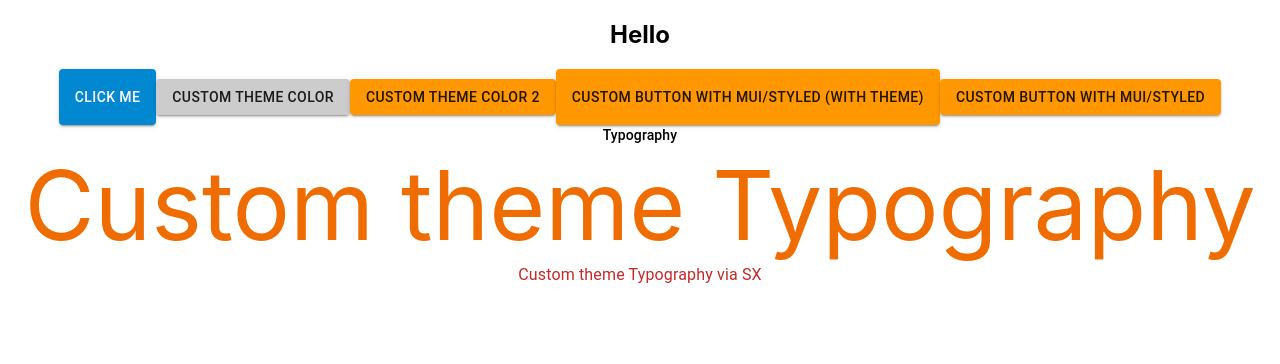
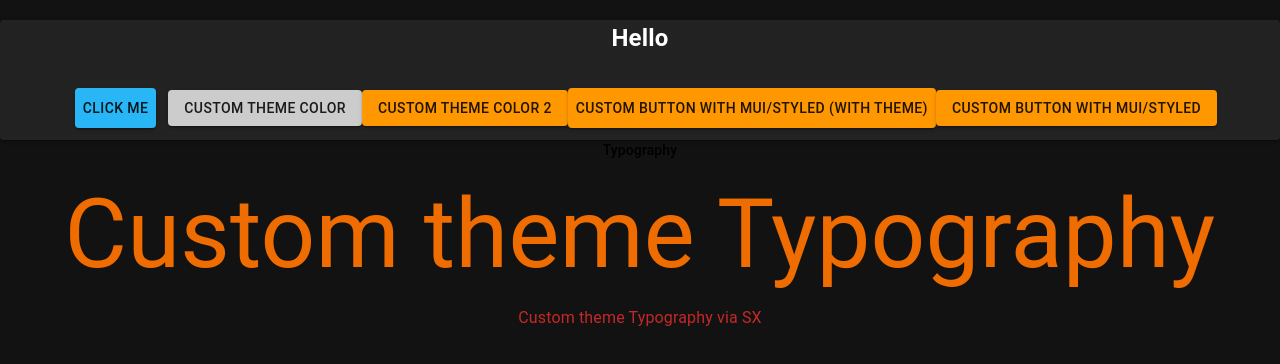
Before and after one commit to Dina2703/mui-v5-examples, a React (Create React App) app: page / in a window 1280 px wide. Shown: the top 364 px of the page. Built offline with nearby package versions, Linux system fonts and the light colour scheme.

Commit message:
dark and Light mode in MUI

```diff
--- a/src/App.js
+++ b/src/App.js
@@ -1,41 +1,39 @@
-import { Button, Typography } from "@mui/material";
 import "./App.css";
-import { styled } from "@mui/material/styles";
+import { createTheme, ThemeProvider, CssBaseline } from "@mui/material";
+import { orange, red } from "@mui/material/colors";
+import ThemeExample from "./components/Theme";
 
 function App() {
-  //make a custom component with 'styled' func, by passing the MUI component you need to customize.
-  const MyCustomButton2 = styled(Button)({
-    boxShadow: 2,
+  const theme = createTheme({
+    spacing: 4,
+    palette: {
+      mode: "dark",
+      primary: {
+        main: "#CCC",
+      },
+      secondary: {
+        main: orange[500],
+      },
+      myCustomColor: {
+        main: red[400],
+        superDark: red[800],
+        superLight: red[100],
+      },
+    },
+    typography: {
+      myVariant: {
+        fontSize: "6rem",
+        color: orange[800],
+      },
+    },
   });
-  const MyCustomButton = styled(Button)(({ theme }) => ({
-    padding: theme.spacing(2),
-  }));
 
   return (
     <div className="App">
-      <h2>Hello</h2>
-      <Button variant="contained" color="info" sx={{ p: 2 }}>
-        Click Me
-      </Button>
-      <Button variant="contained" color="primary">
-        Custom theme color
-      </Button>
-      <Button variant="contained" color="secondary">
-        Custom theme color 2
-      </Button>
-      <MyCustomButton variant="contained" color="secondary">
-        Custom Button with MUI/styled (with theme)
-      </MyCustomButton>
-      <MyCustomButton2 variant="contained" color="secondary">
-        Custom Button with MUI/styled
-      </MyCustomButton2>
-      <Typography variant="subtitle2" color="initial">
-        Typography
-      </Typography>
-      <Typography variant="myVariant">Custom theme Typography</Typography>
-      <Typography sx={{ color: "myCustomColor.superDark" }}>
-        Custom theme Typography via SX
-      </Typography>
+      <ThemeProvider theme={theme}>
+        <CssBaseline />
+        <ThemeExample />
+      </ThemeProvider>
     </div>
   );
 }
--- /dev/null
+++ b/src/components/Theme.js
@@ -0,0 +1,45 @@
+import React from "react";
+import { styled } from "@mui/material/styles";
+import { Button, Typography, Paper } from "@mui/material";
+
+function ThemeExample() {
+  //make a custom component with 'styled' func, by passing the MUI component you need to customize.
+  const MyCustomButton2 = styled(Button)({
+    boxShadow: 2,
+  });
+  const MyCustomButton = styled(Button)(({ theme }) => ({
+    padding: theme.spacing(2),
+  }));
+
+  return (
+    <div>
+      <Paper elevation={2}>
+        <h2>Hello</h2>
+        <Button variant="contained" color="info" sx={{ p: 2, m: 3 }}>
+          Click Me
+        </Button>
+        <Button variant="contained" color="primary">
+          Custom theme color
+        </Button>
+        <Button variant="contained" color="secondary">
+          Custom theme color 2
+        </Button>
+        <MyCustomButton variant="contained" color="secondary">
+          Custom Button with MUI/styled (with theme)
+        </MyCustomButton>
+        <MyCustomButton2 variant="contained" color="secondary">
+          Custom Button with MUI/styled
+        </MyCustomButton2>
+      </Paper>
+      <Typography variant="subtitle2" color="initial">
+        Typography
+      </Typography>
+      <Typography variant="myVariant">Custom theme Typography</Typography>
+      <Typography sx={{ color: "myCustomColor.superDark" }}>
+        Custom theme Typography via SX
+      </Typography>
+    </div>
+  );
+}
+
+export default ThemeExample;
--- a/src/index.js
+++ b/src/index.js
@@ -2,36 +2,10 @@ import React from "react";
 import ReactDOM from "react-dom/client";
 import "./index.css";
 import App from "./App";
-import { ThemeProvider, createTheme } from "@mui/material";
-import { orange, red } from "@mui/material/colors";
-
-const theme = createTheme({
-  palette: {
-    primary: {
-      main: "#CCC",
-    },
-    secondary: {
-      main: orange[500],
-    },
-    myCustomColor: {
-      main: red[400],
-      superDark: red[800],
-      superLight: red[100],
-    },
-  },
-  typography: {
-    myVariant: {
-      fontSize: "6rem",
-      color: orange[800],
-    },
-  },
-});
 
 const root = ReactDOM.createRoot(document.getElementById("root"));
 root.render(
   <React.StrictMode>
-    <ThemeProvider theme={theme}>
-      <App />
-    </ThemeProvider>
+    <App />
   </React.StrictMode>
 );
```
